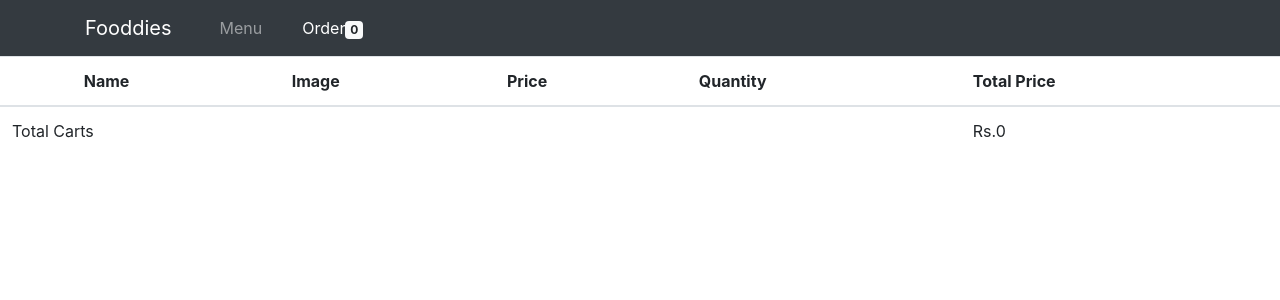
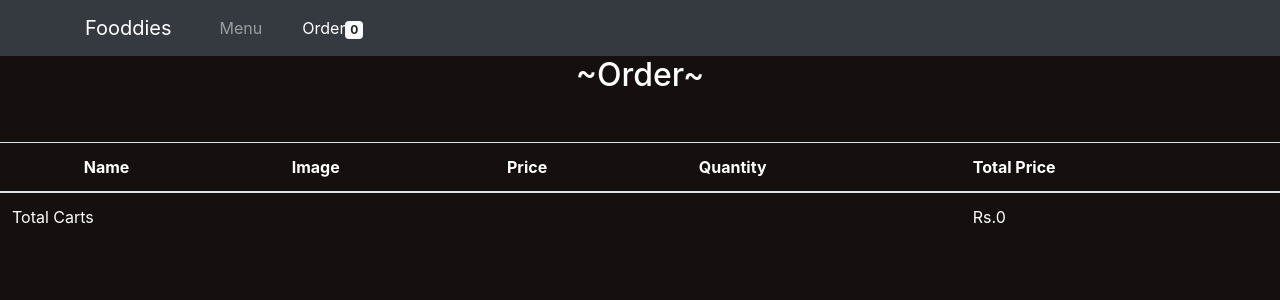
Before and after one commit to sayoojyav/thavorth-restaurant-app, a React (Create React App) app: page /order in a window 1280 px wide. Shown: the top 300 px of the page. Built offline with nearby package versions, Linux system fonts and the light colour scheme.

Commit message:
order page cart changes

```diff
--- a/src/components/Order.js
+++ b/src/components/Order.js
@@ -7,12 +7,14 @@ export const Container = styled.div`
   min-height: 100vh;
   background: #150f0f;
   color: #fff;
+
 `;
 export const Heading = styled.h1`
   font-size: clamp(2rem, 2.5vw, 3rem);
   text-align: center;
   margin-bottom: 3rem;
 `;
+
 const Order = ({cartProps,productQuantity}) =>  {
     console.log(cartProps);
     let ListCart = []
@@ -24,10 +26,14 @@ const Order = ({cartProps,productQuantity}) =>  {
         }
     })
     return (
+            <div>
+                <Container>
+                    <Heading>~Order~</Heading>
+
             <div className="row">
                 <div className="col-md-12">
-                    <table className="table">
-                        <thead>
+                    <table className="table text-white" >
+                        <thead >
                             <tr>
                                 <th></th>
                                 <th>Name</th>
@@ -64,6 +70,8 @@ const Order = ({cartProps,productQuantity}) =>  {
                     </table>
                 </div>
             </div>
+             </Container>
+            </div>
 
         )
 
--- a/src/store/Actions/types.js
+++ b/src/store/Actions/types.js
@@ -2,5 +2,3 @@ export const ADD_PRODUCT_CART = 'ADD_PRODUCT_CART';
 export const GET_NUMBERS_CART = 'GET_NUMBERS_CART';
 export const INCREASE_QUANTITY = 'INCREASE_QUANTITY';
 export const DECREASE_QUANTITY = 'DECREASE_QUANTITY';
-
-// export const REMOVE_CART = 'REMOVE_CART';
```
